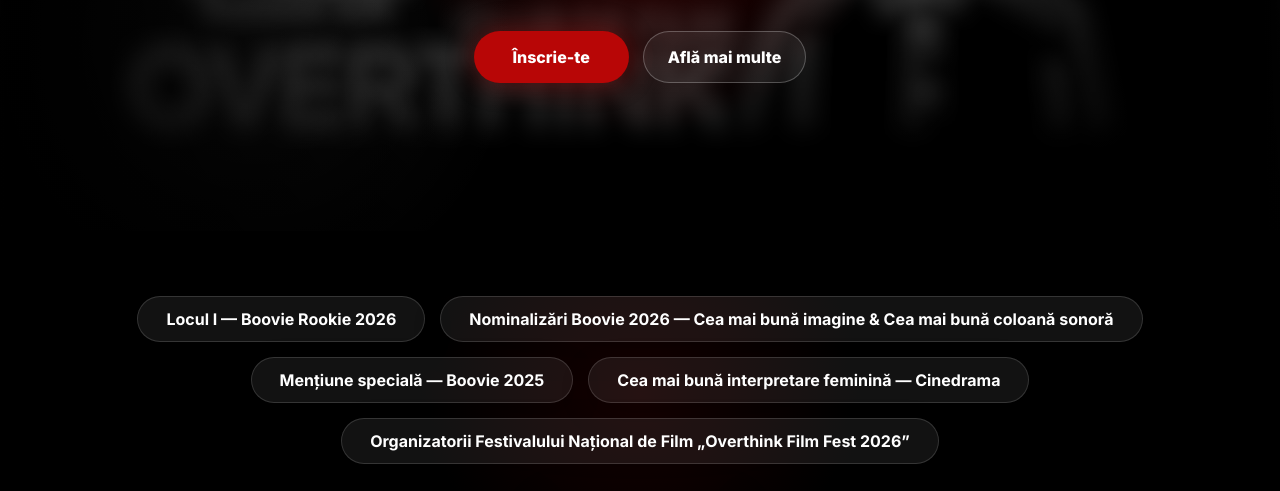
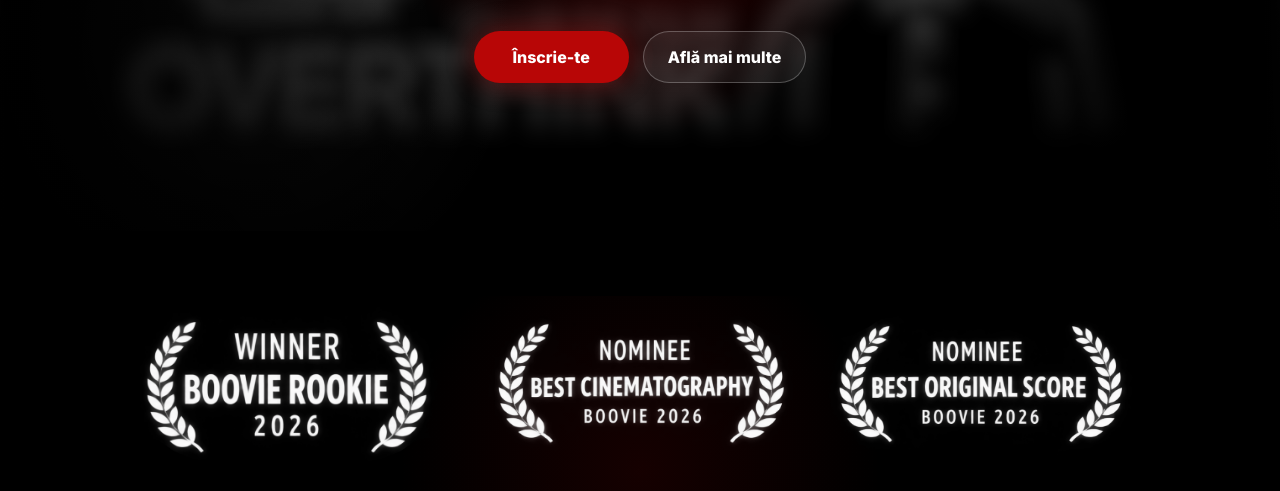
Before and after one commit to CohalMihnea/Overthink-Site, a plain HTML site: page recrutari.html in a window 1280 px wide. Shown: the part 393-884 px from the top of the page. Drawn offline with Linux system fonts and the light colour scheme.

Commit message:
Update recrutari.html

```diff
--- a/recrutari.html
+++ b/recrutari.html
@@ -361,6 +361,38 @@ a{
   border-color:#b80606;
   transform:translateY(-3px);
   box-shadow:0 0 20px rgba(184,6,6,0.45);
+}
+
+/* Premiile Boovie */
+.premii-boovie {
+  display: grid;
+  grid-template-columns: repeat(3, 1fr);
+  align-items: center;
+  gap: 28px;
+  width: 100%;
+  max-width: 1000px;
+  margin: 10px auto 30px;
+}
+
+.premii-boovie img {
+  display: block;
+  width: 100%;
+  height: auto;
+  object-fit: contain;
+  transition: transform 0.3s ease;
+}
+
+.premii-boovie img:hover {
+  transform: scale(1.05);
+}
+
+/* Telefon */
+@media (max-width: 768px) {
+  .premii-boovie {
+    grid-template-columns: 1fr;
+    max-width: 280px;
+    gap: 20px;
+  }
 }
 
 /* ---------- Structură Secțiuni ---------- */
@@ -809,13 +841,28 @@ footer{
 
 <section class="sectiune-continut reveal" id="club-info">
   <div class="bule-sectiune" style="padding:0 0 30px 0;">
-    <div class="bule-container">
-      <div class="bula">Locul I — Boovie Rookie 2026</div>
-      <div class="bula">Nominalizări Boovie 2026 — Cea mai bună imagine &amp; Cea mai bună coloană sonoră</div>
-      <div class="bula">Mențiune specială — Boovie 2025</div>
-      <div class="bula">Cea mai bună interpretare feminină — Cinedrama</div>
-      <div class="bula">Organizatorii Festivalului Național de Film „Overthink Film Fest 2026”</div>
-    </div>
+
+<div class="bule-container">
+
+  <div class="premii-boovie">
+    <img src="Foto/Winner_Boovie_Rookie_2026.png"
+         alt="Locul I Boovie Rookie 2026">
+
+    <img src="Foto/Nominee_Best_Cinematography_2026.png"
+         alt="Nominalizare Best Cinematography Boovie 2026">
+
+    <img src="Foto/Nominee_Best_Original_Score_2026.png"
+         alt="Nominalizare Best Original Score Boovie 2026">
+  </div>
+
+  <div class="bula">Mențiune specială — Boovie 2025</div>
+
+  <div class="bula">Cea mai bună interpretare feminină — Cinedrama</div>
+
+  <div class="bula">Organizatorii Festivalului Național de Film „Overthink Film Fest 2026”</div>
+
+</div>
+
   </div>
 
   <div class="departamente-grid">
```
